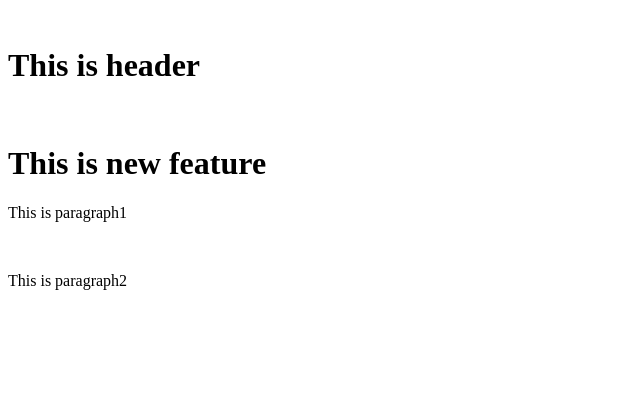
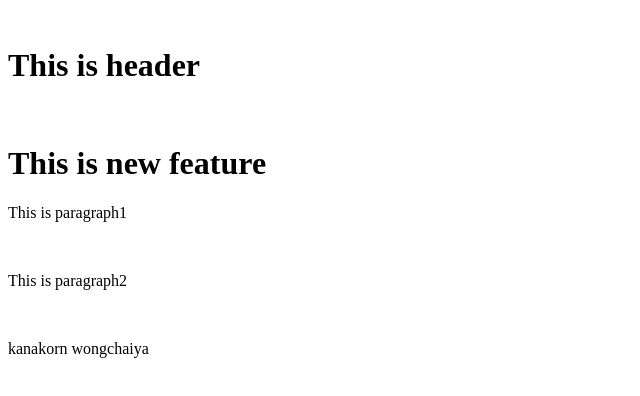
Before and after one commit to GKanakorn/sample_git2, a plain HTML site: page index.html in a window 1280 px wide. Shown: the whole page, without its empty margins (0-640 px from the left). Drawn offline with Linux system fonts and the light colour scheme.

Commit message:
add new line

```diff
--- a/index.html
+++ b/index.html
@@ -6,4 +6,5 @@
 <h1>This is new feature</h1>
 <p>This is paragraph1</p>
 <p>This is paragraph2</p>
+<p>kanakorn wongchaiya</p>
 </body>
```
